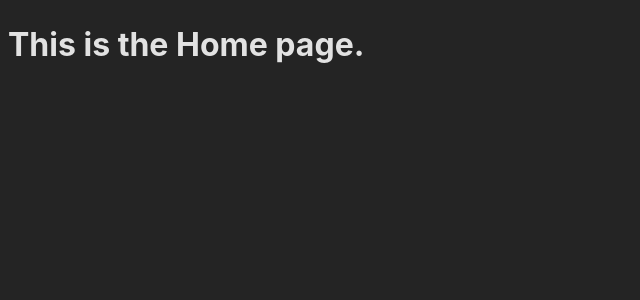
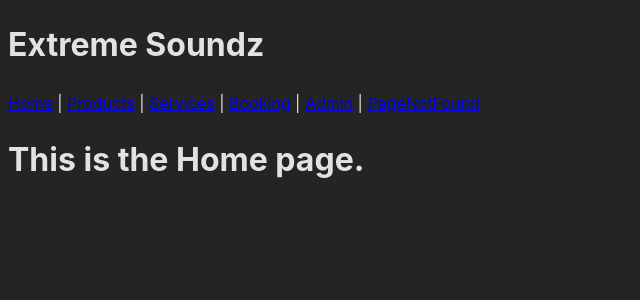
Before and after one commit to jk377y/extremeSoundz, a React (Vite) app in the folder client/: page / in a window 1280 px wide. Shown: the top 300 px of the page, without its empty margins (0-640 px from the left). Built offline with nearby package versions, Linux system fonts and the light colour scheme.

Commit message:
replaced Staff page with Products page

```diff
--- a/client/src/App.jsx
+++ b/client/src/App.jsx
@@ -1,10 +1,23 @@
-
+import React from 'react';
+import { Outlet } from 'react-router-dom';
 
 const App = () => {
   return (
-    <>
+    <div>
+        <header>
+            <h1>Extreme Soundz</h1>
+            <nav>
+                <a href="/">Home</a>&nbsp;|&nbsp;
+                <a href="/products">Products</a>&nbsp;|&nbsp;
+                <a href="/services">Services</a>&nbsp;|&nbsp;
+                <a href="/booking">Booking</a>&nbsp;|&nbsp;
+                <a href="/admin">Admin</a>&nbsp;|&nbsp;
+                <a href="404_Page_Not_Found">PageNotFound</a> {/*for testing bad routes*/}
+            </nav>
+        </header>
 
-    </>
+        <main><Outlet /></main> {/* Outlet is a placeholder for nested routes, see main.jsx */}
+    </div>
   )
 }
 
--- a/client/src/main.jsx
+++ b/client/src/main.jsx
@@ -3,20 +3,24 @@ import ReactDOM from 'react-dom/client';
 import { BrowserRouter as Router, Route, Routes } from 'react-router-dom';
 import App from './App.jsx';
 import Home from './pages/Home';
+import Products from './pages/Products';
+import Services from './pages/Services';
 import Booking from './pages/Booking';
-import Services from './pages/Services';
-import Staff from './pages/Staff';
 import Admin from './pages/Admin';
+import PageNotFound from './pages/PageNotFound.jsx';
 import './index.css';
 
 ReactDOM.createRoot(document.getElementById('root')).render(
     <Router>
-        <Routes path="/" element={<App />}>
-            <Route index element={<Home />} />
-            <Route path="booking" element={<Booking />} />
-            <Route path="services" element={<Services />} />
-            <Route path="staff" element={<Staff />} />
-            <Route path="admin" element={<Admin />} />
+        <Routes>
+            <Route path="/" element={<App />} >
+                <Route index element={<Home />} />
+                <Route path="products" element={<Products />} />
+                <Route path="services" element={<Services />} />
+                <Route path="booking" element={<Booking />} />
+                <Route path="admin" element={<Admin />} />
+                <Route path="*" element={<PageNotFound />} />
+            </Route>
         </Routes>
     </Router>
 );
--- /dev/null
+++ b/client/src/pages/PageNotFound.jsx
@@ -0,0 +1,13 @@
+import React from 'react';
+
+const PageNotFound = () => {
+    return(
+        <>
+            <h1>404</h1>
+            <h1>This is the PageNotFound page.</h1>
+            <a href="/">Go back to the home page</a>
+        </>
+    )
+}
+
+export default PageNotFound;
--- /dev/null
+++ b/client/src/pages/Products.jsx
@@ -0,0 +1,11 @@
+import React from 'react';
+
+const Products = () => {
+    return(
+        <>
+            <h1>This is the Products page.</h1>
+        </>
+    )
+}
+
+export default Products;
--- a/client/src/pages/Staff.jsx
+++ /dev/null
@@ -1,11 +0,0 @@
-import React from 'react';
-
-const Staff = () => {
-    return(
-        <>
-            <h1>This is the Staff page.</h1>
-        </>
-    )
-}
-
-export default Staff;
```
